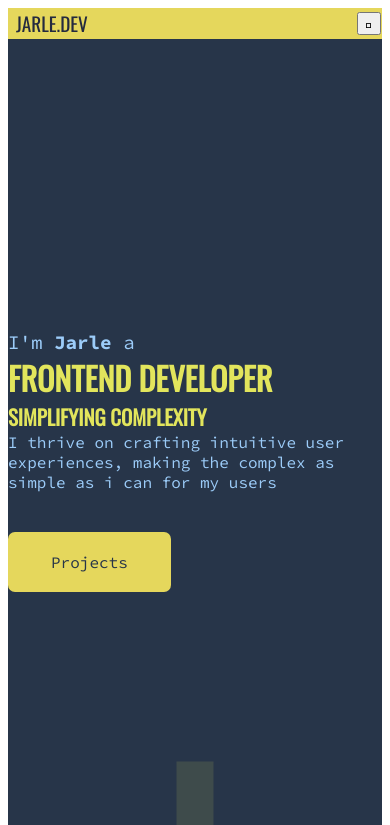
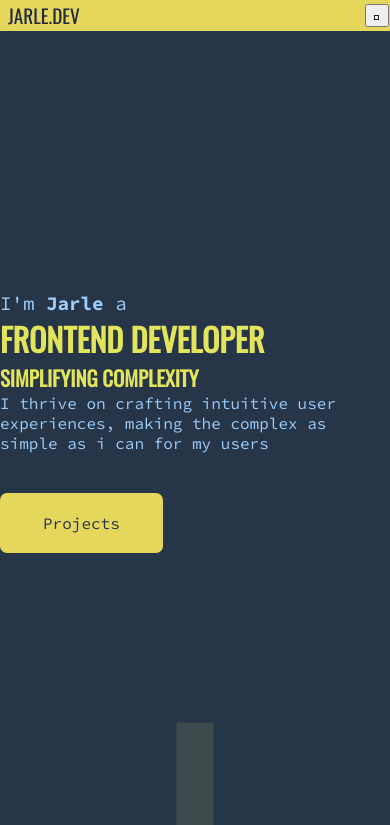
Before and after one commit to Jarle302/jarle.dev, a SvelteKit app: page / in a window 390 px wide. Shown: the top 825 px of the page. Built offline with nearby package versions, Linux system fonts and the light colour scheme.

Commit message:
make hamburger menu

```diff
--- a/src/routes/+page.svelte
+++ b/src/routes/+page.svelte
@@ -219,8 +219,7 @@
     padding: 0;
     font-family: "Source Code Pro", monospace;
   }
-
-  body {
+  :global(body) {
     margin: 0;
   }
 
--- a/src/routes/header.svelte
+++ b/src/routes/header.svelte
@@ -22,11 +22,18 @@
   font-family: "Source Code Pro", monospace;
 }
 
+header{
+  position:fixed;
+  width:100%;
+
+}
+
   nav {
     display: flex;
     align-items: center;
     justify-content: space-between;
     padding: 1px;
+
   }
 
   .logo--link {
```
